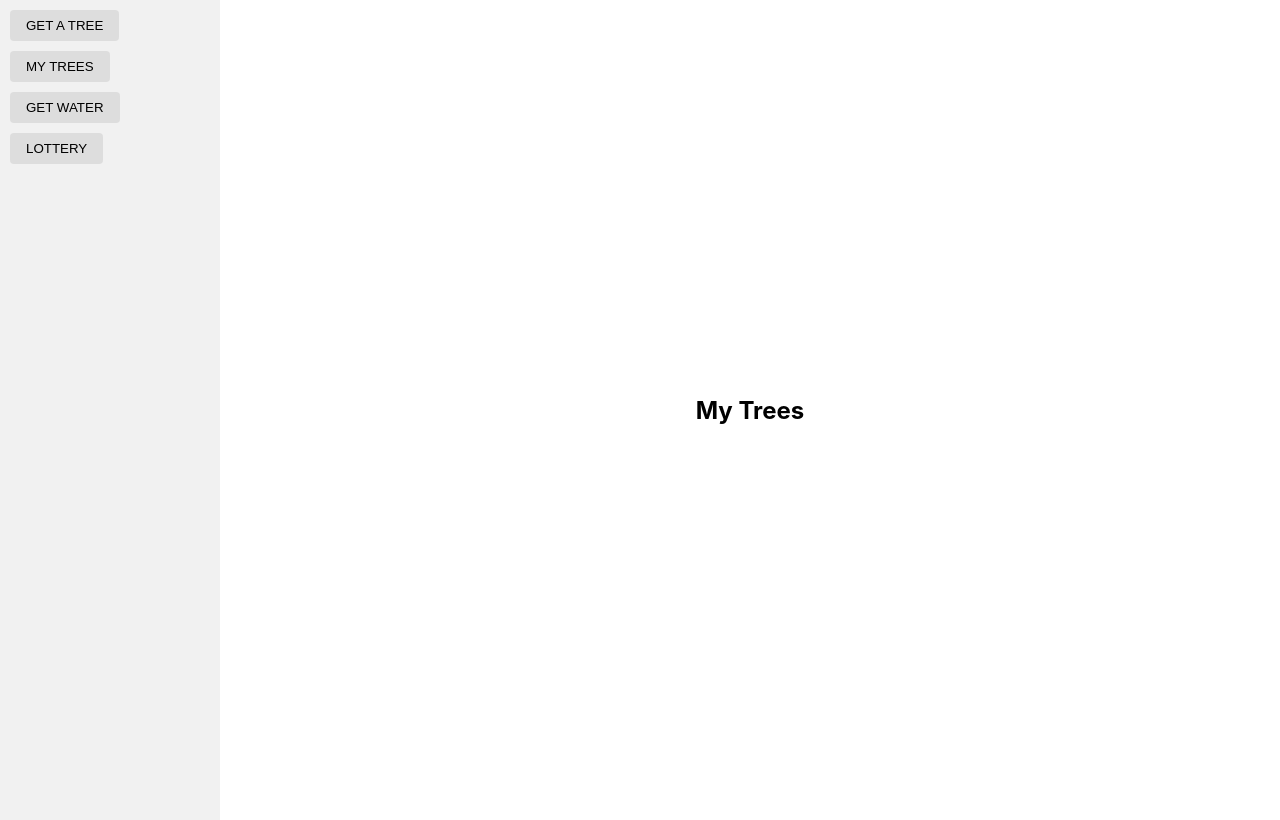
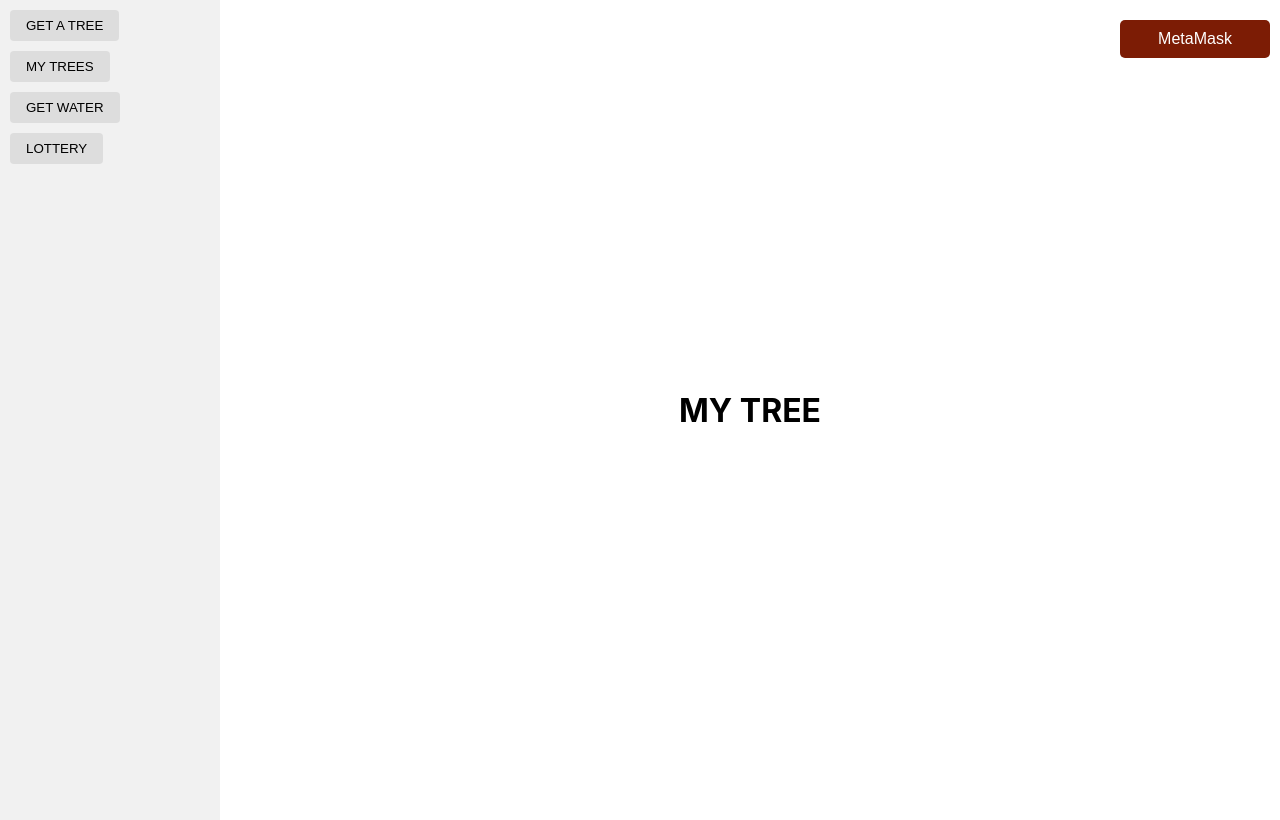
Before and after one commit to heyou88/Degencanopy-FrontEnd, a React (Create React App) app: page / in a window 1280 px wide. Built offline with nearby package versions, Linux system fonts and the light colour scheme.

Commit message:
image data

```diff
--- a/src/components/MyTreesPage.js
+++ b/src/components/MyTreesPage.js
@@ -4,6 +4,7 @@ const MyTreesPage = () => {
   return (
     <div className="My-trees-page">
     <h1>MY TREE</h1>
+
     </div>
   );
 };
--- a/src/components/Page.js
+++ b/src/components/Page.js
@@ -1,32 +1,4 @@
-// import React from 'react';
-// import './page.css';
-// import TreesPage from './Trees';
 
-
-// const Page = ({ currentPage }) => {
-
-//   const getPageContent = () => {
-//     switch (currentPage) {
-//       case 'GET A TREE':
-//         return <TreesPage />;
-//       case 'MY TREES':
-//         return <h2>MyTREE</h2>;
-//       case 'GET WATER':
-//         return <h2>water the tree</h2>;
-//       case 'LOTTERY':
-//         return <h2>try my luck</h2>;
-//       default:
-//         return null;
-//     }
-//   };
-//   return (
-//     <div className="page">
-//       {getPageContent()}
-//     </div>
-//   );
-// };
-
-// export default Page;
 import React, { useState } from 'react';
 import './page.css';
 import TreesPage from './Trees';
@@ -37,25 +9,15 @@ const Page = ({ currentPage }) => {
 
   const handleGetTree = (tree) => {
     setMyTrees((prevTrees) => [...prevTrees, tree]);
+
   };
 
   const getPageContent = () => {
     switch (currentPage) {
       case 'GET A TREE':
-        return <TreesPage handleGetTree={handleGetTree} />;
+        return <TreesPage  handleGetTree={handleGetTree} />;
       case 'MY TREES':
-        return (
-          <div>
-            <h2>My Trees</h2>
-            {myTrees.map((tree, index) => (
-              <div key={index} className="tree-card">
-                <img src={tree.image} className="tree-image" alt={tree.name} />
-                <h3>{tree.name}</h3>
-                <p>{tree.description}</p>
-              </div>
-            ))}
-          </div>
-        );
+        return <MyTreesPage/>
       case 'GET WATER':
         return <h2>Water the tree</h2>;
       case 'LOTTERY':
@@ -68,6 +30,7 @@ const Page = ({ currentPage }) => {
   return (
     <div className="page">
       {getPageContent()}
+      <button className="MetaMask">MetaMask</button>
     </div>
   );
 };
--- a/src/components/Trees.js
+++ b/src/components/Trees.js
@@ -1,38 +1,33 @@
 import React from 'react';
 import './page.css';
-import treeImage1 from './tree-images/groot blue 1 other.png';
+import treeImages from './treedata';
 
-// Import all tree images from the "tree-images" folder
+const TreesPage = ({ handleGetTree }) => {
+  const getRandomImage = () => {
+    const randomIndex = Math.floor(Math.random() * treeImages.length);
+    return treeImages[randomIndex].image;
+  };
 
-const TreesPage = ({ trees }) => {
+  const handleButtonClick = () => {
+    const randomImage = getRandomImage();
+    const tree = {
+      image: randomImage,
+      name: 'Random Tree',
+      description: 'This is a random tree',
+    };
+    handleGetTree(tree);
+  };
+
   return (
     <div className="trees-page">
       <div className="tree-card">
-        <img src={treeImage1} className="tree-image" alt="Tree 1" />
-        <button className="get-tree-button">Get IT!</button>
+        <img src={getRandomImage()} className="tree-image" alt="Random Tree" />
+        <button className="get-tree-button" onClick={handleButtonClick}>
+          Get It!
+        </button>
       </div>
-      {/* Add more tree cards as needed */}
     </div>
   );
 };
 
 export default TreesPage;
-// import React from 'react';
-// import './page.css';
-
-// const TreesPage = ({ trees, handleGetTree }) => {
-//   return (
-//     <div className="trees-page">
-//       {trees.map((tree, index) => (
-//         <div key={index} className="tree-card">
-//           <img src={tree.image} className="tree-image" alt={tree.name} />
-//           <button className="get-tree-button" onClick={() => handleGetTree(tree)}>
-//             Get It!
-//           </button>
-//         </div>
-//       ))}
-//     </div>
-//   );
-// };
-
-// export default TreesPage;
--- a/src/components/page.css
+++ b/src/components/page.css
@@ -5,6 +5,22 @@
   align-items: center;
   height: 100vh;
   text-align: center;
+}
+
+.MetaMask{
+  position: absolute;
+  top: 10px;
+  right: 10px;
+  width: 100%;
+  max-width: 150px;
+  margin-top: 10px;
+  padding: 10px;
+  background-color: #7c1c05;
+  color: #ffffff;
+  border: none;
+  border-radius: 5px;
+  font-size: 16px;
+  cursor: pointer;
 }
 .trees-page {
   display: flex;
--- /dev/null
+++ b/src/components/treedata.js
@@ -0,0 +1,49 @@
+const treeImages = [
+  {
+    image: require('./tree-images/groot blue 1.png'),
+    name: 'Tree blue 1',
+    description: 'This is Tree 1',
+  },
+  {
+    image: require('./tree-images/groot blue 2.png'),
+    name: 'Tree blue 2',
+    description: 'This is Tree blue 2',
+  },
+  {
+    image: require('./tree-images/groot blue 3.png'),
+    name: 'Tree blue 3',
+    description: 'This is Tree blue 3',
+  },
+  {
+    image: require('./tree-images/groot green 1.png'),
+    name: 'Tree blue 1',
+    description: 'This is Tree 1',
+  },
+  {
+    image: require('./tree-images/groot green 2.png'),
+    name: 'Tree blue 1',
+    description: 'This is Tree 1',
+  },
+  {
+    image: require('./tree-images/groot green 3.png'),
+    name: 'Tree blue 1',
+    description: 'This is Tree 1',
+  },
+  {
+    image: require('./tree-images/groot red 1.png'),
+    name: 'Tree red 1',
+    description: 'This is Tree red 1',
+  },
+  {
+    image: require('./tree-images/groot red 2.png'),
+    name: 'Tree red 2',
+    description: 'This is Tree red 2',
+  },
+  {
+    image: require('./tree-images/groot red 3.png'),
+    name: 'Tree red 3',
+    description: 'This is Tree red 3',
+  },
+  // Add more image objects as needed
+];
+export default treeImages;
```
Also changed, not shown: src/components/tree-images/groot blue 1.png (renamed from src/components/tree-images/groot blue 1 other.png), src/components/tree-images/groot red 3.png (renamed from src/components/tree-images/groot red 3 other.png).
